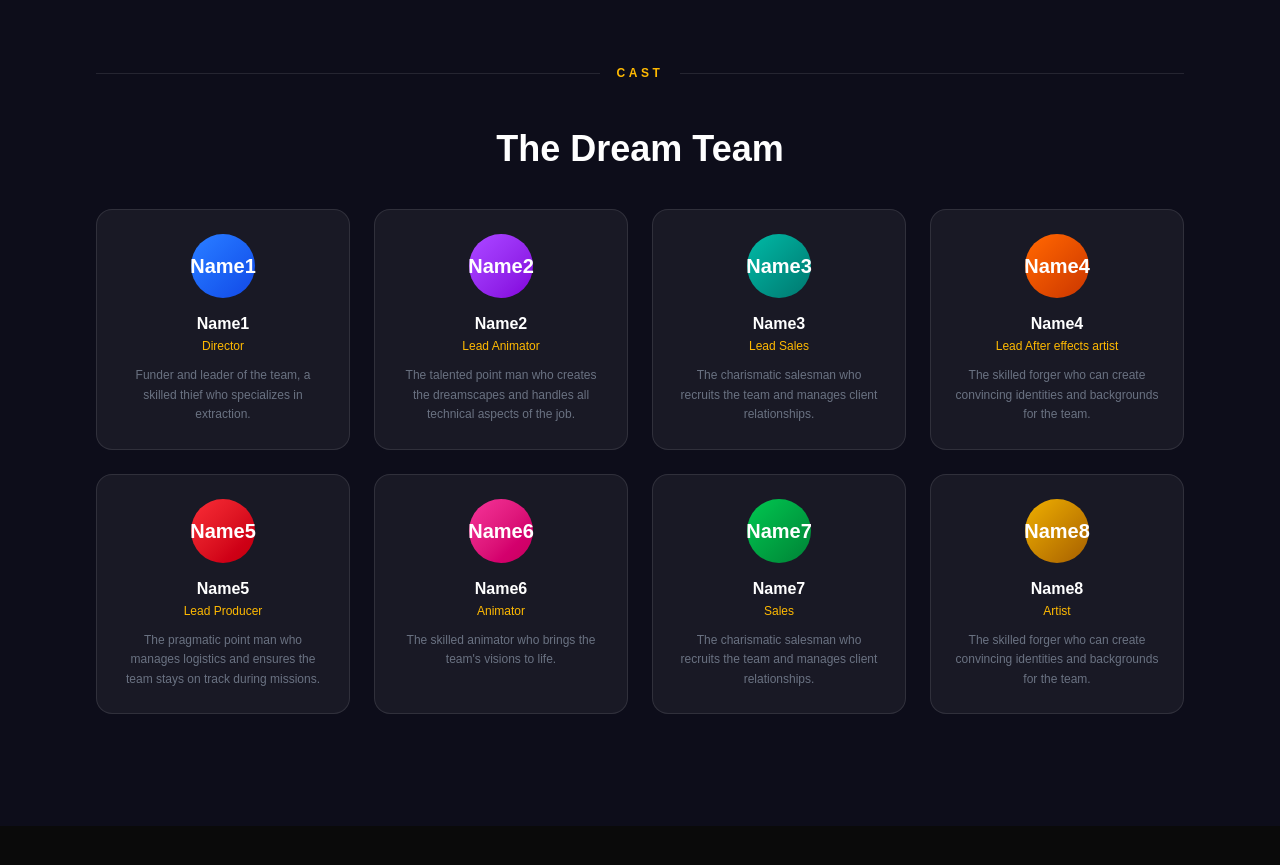
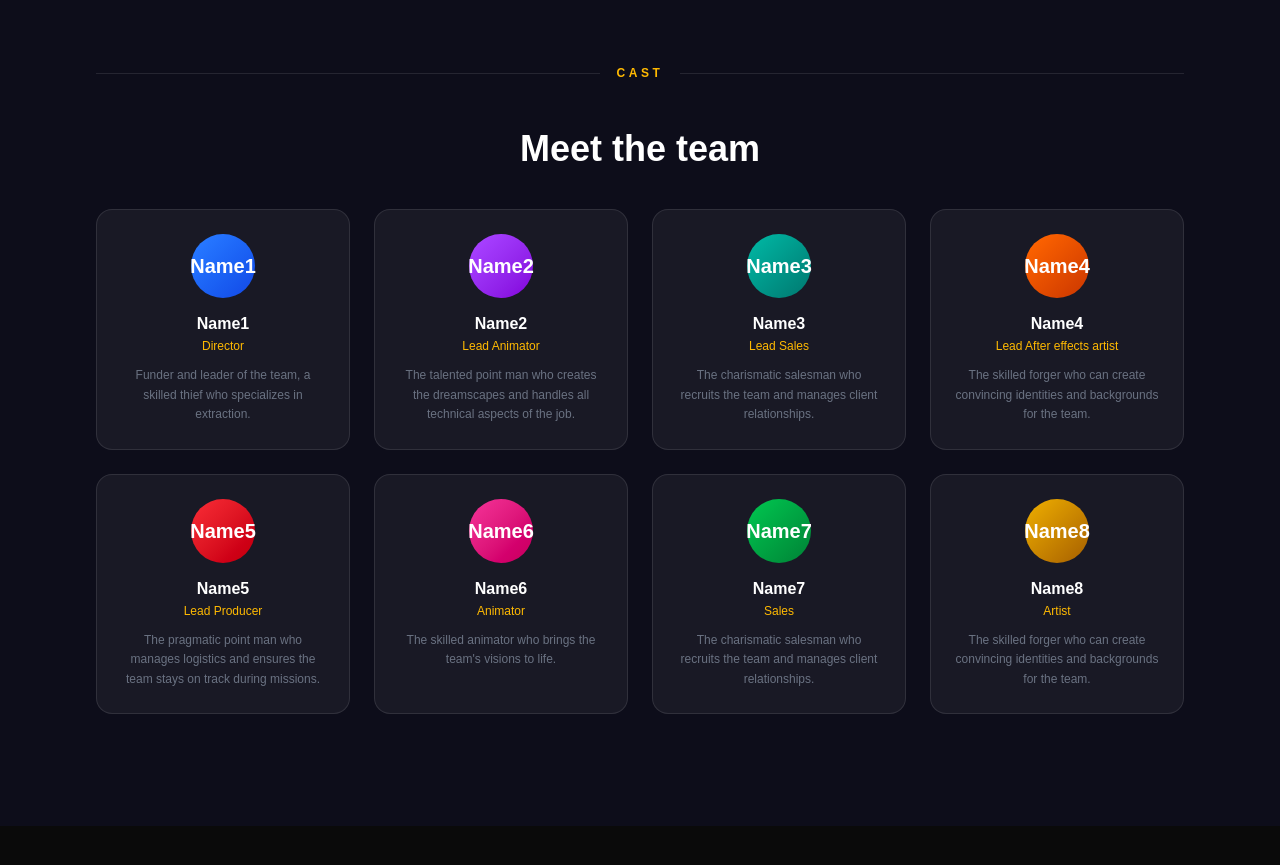
Before and after one commit to lamhoyin1234/Movie, a Next.js app: page / in a window 1280 px wide. Shown: the part 1640-2505 px from the top of the page. Built offline with nearby package versions, Linux system fonts and the light colour scheme.

Commit message:
fix: update movie description and section title for clarity

```diff
--- a/src/app/layout.tsx
+++ b/src/app/layout.tsx
@@ -4,7 +4,7 @@ import "./globals.css";
 export const metadata: Metadata = {
   title: "Movie Name – Official Movie Page",
   description:
-    "Explore [Movie Name], the best animated film directed by [Creator Name]. Discover the cast, storyline, and more.",
+    "Explore Movie Name, the best animated film directed by Creator Name. Discover the cast, storyline, and more.",
 };
 
 export default function RootLayout({
--- a/src/components/Cast.tsx
+++ b/src/components/Cast.tsx
@@ -71,7 +71,7 @@ export default function Cast() {
         </div>
 
         <h3 className="text-3xl sm:text-4xl font-bold text-white mb-10 text-center">
-          The Dream Team
+          Meet the team
         </h3>
 
         <div className="grid grid-cols-2 sm:grid-cols-3 lg:grid-cols-4 gap-4 sm:gap-6">
```
